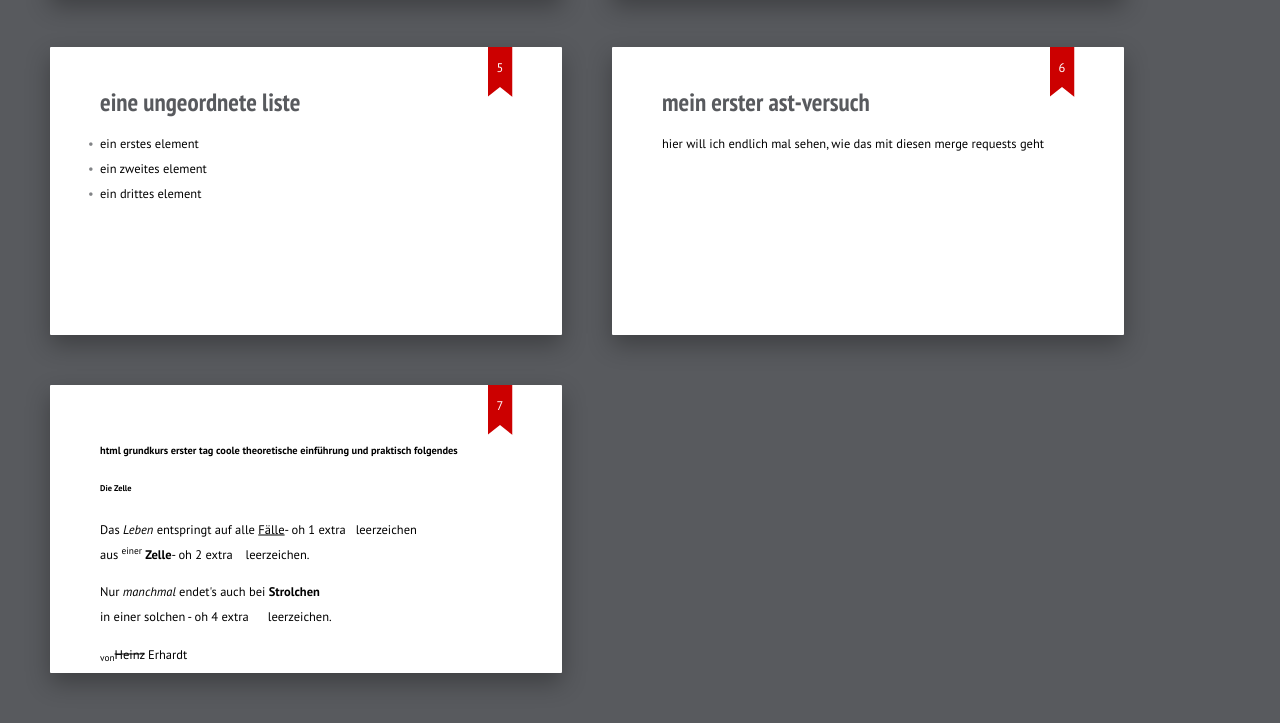
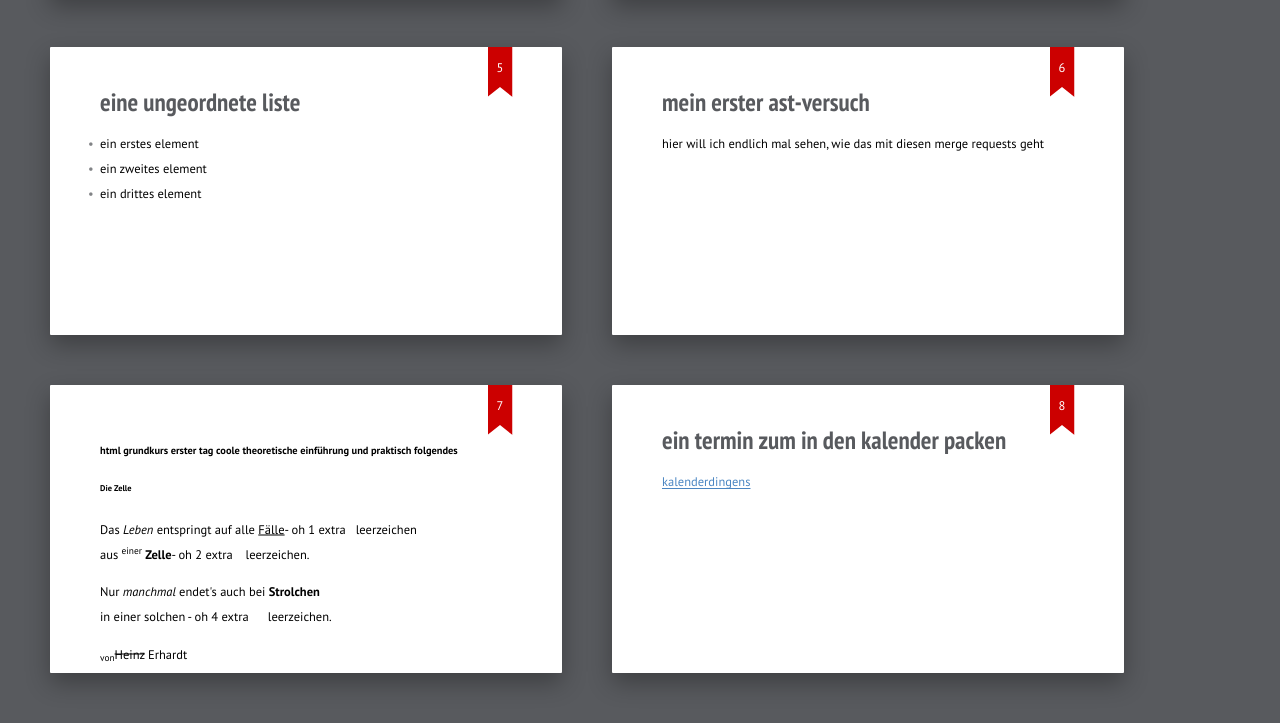
Before and after one commit to digitaleangebote/slidehtmlcssspielwiese-1, a plain HTML site: page chantal/index.html in a window 1280 px wide. Shown: the part 853-1576 px from the top of the page. Drawn offline with Linux system fonts and the light colour scheme.

Commit message:
einfachertermin

```diff
--- a/chantal/index.html
+++ b/chantal/index.html
@@ -125,6 +125,11 @@
     <p></p>
     <p></p>
     <p></p>
+    </section>
+    <section class="slide">
+        <h2>ein termin zum in den kalender packen</h2>
+
+        <p><a href = "../pictures/ein_beispiel_eines_termins.ics">kalenderdingens</a></p>
     </section>
 
     <!--
```
Also changed, not shown: 2 other files.
